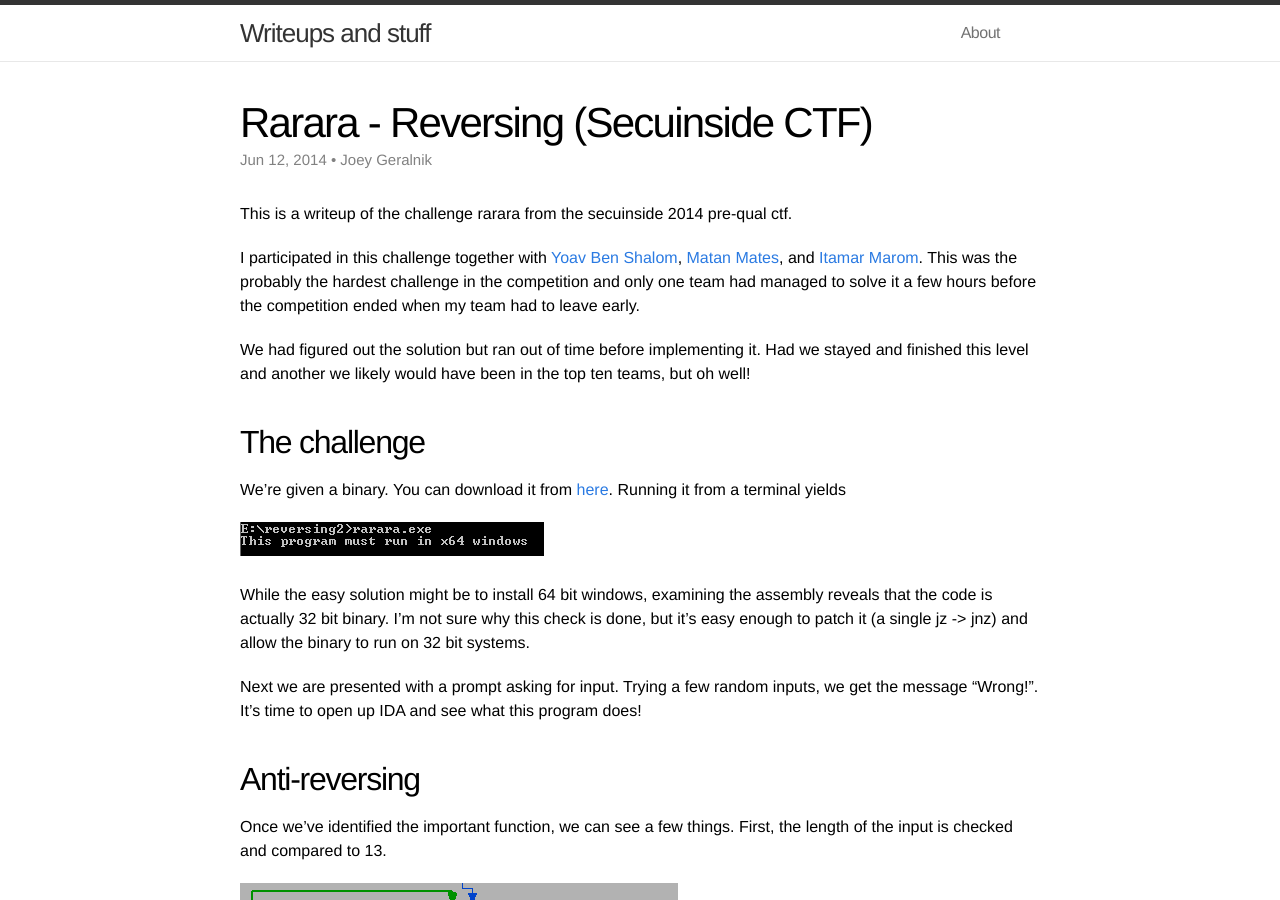
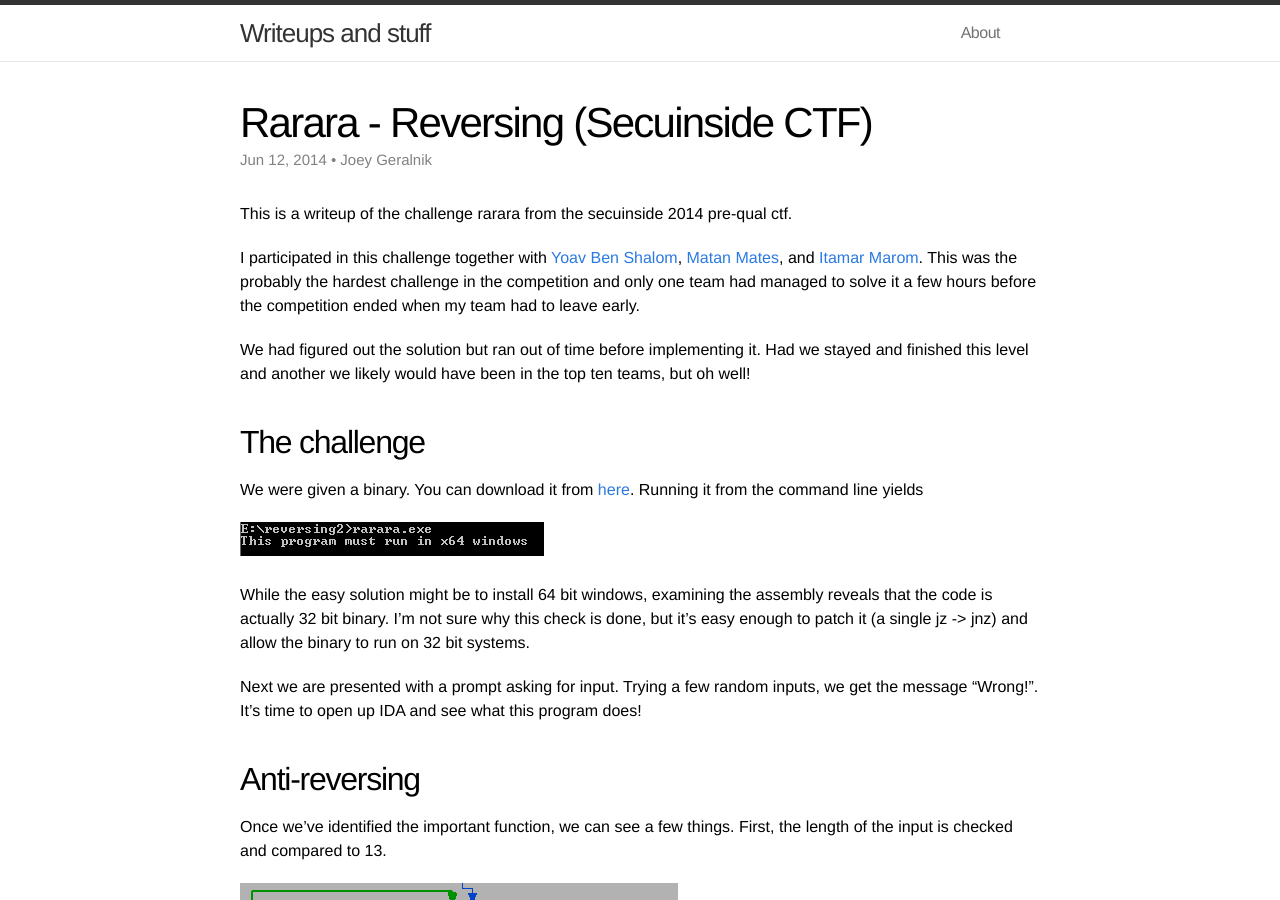
Before and after one commit to 0xAWES0ME/0xAWES0ME.github.io, a Jekyll site: the page built from _posts/2014-06-13-rarara.md, in a window 1280 px wide and 900 px high. Built offline with Jekyll 4.4.1, drawn with Linux system fonts in a browser that asks for light colours.

Commit message:
s/terminal/cmd

```diff
--- a/_posts/2014-06-13-rarara.md
+++ b/_posts/2014-06-13-rarara.md
@@ -13,7 +13,7 @@ I participated in this challenge together with [Yoav Ben Shalom](//github.com/ya
 We had figured out the solution but ran out of time before implementing it. Had we stayed and finished this level and another we likely would have been in the top ten teams, but oh well!
 
 ## The challenge
-We're given a binary. You can download it from [here](/assets/rarara.7z). Running it from a terminal yields
+We were given a binary. You can download it from [here](/assets/rarara.7z). Running it from the command line yields
 
 ![This program must run in x64 windows](/images/rarara/x64.png)
 
```
